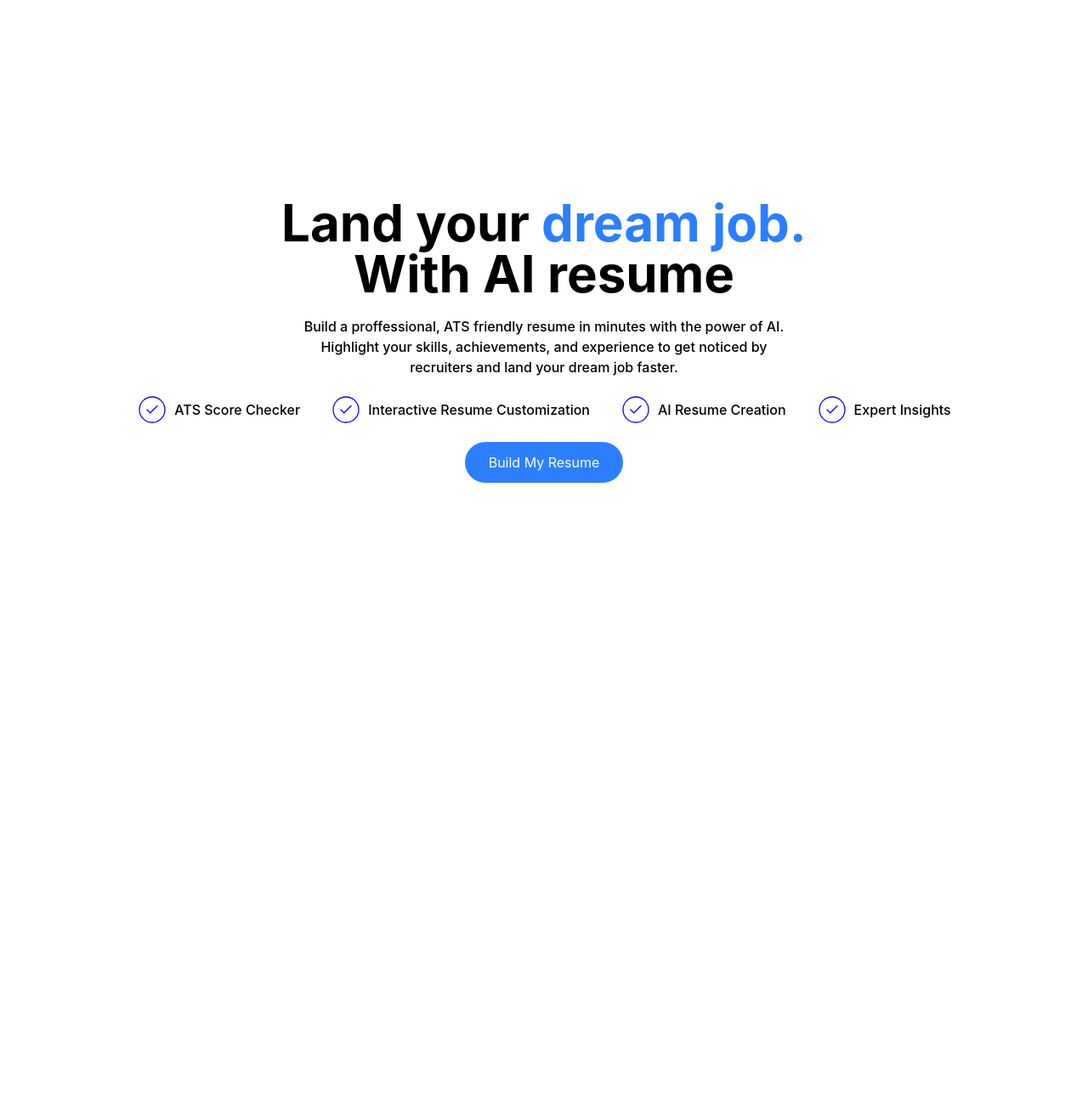
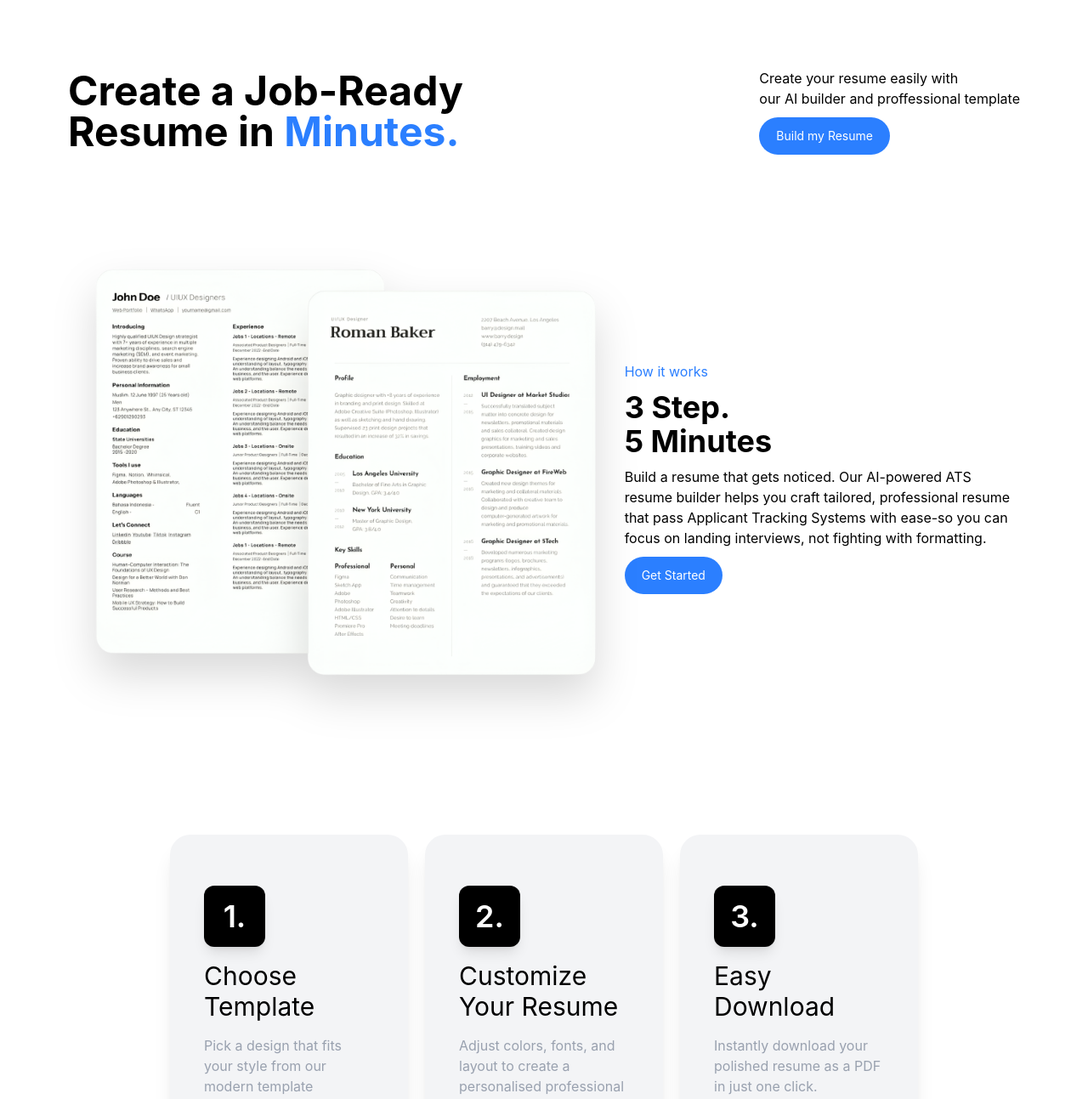
Before and after one commit to ojhaprabhanshu-ui/Minors, a React (Vite) app in the folder frontend/: page / in a window 1280 px wide. Shown: the top 1293 px of the page at 85% size. Before the commit the page ends 800 px from the top, so only its background shows below. Built offline with nearby package versions, Linux system fonts and the light colour scheme.

Commit message:
working on the second part of the home page ,half of it is done

```diff
--- a/frontend/src/App.jsx
+++ b/frontend/src/App.jsx
@@ -2,11 +2,12 @@ import Navbar from "./landing_page/home/Navbar";
 import Signup from "./landing_page/signup/Signup";
 import Login from "./landing_page/login/login_page";
 import Page_1 from "./landing_page/centre_content/Page_1";
+import Page_2 from "./landing_page/centre_content/Page_2";
 
 function App() {
   return (
     <>
-    <Page_1/>
+    <Page_2/>
     </>
   );
 }
--- /dev/null
+++ b/frontend/src/landing_page/centre_content/Page_2.jsx
@@ -0,0 +1,112 @@
+import React from "react";
+import resume from "../../resources/images/resume_img.png";
+import resume_2 from "../../resources/images/resume_img_2.jpg";
+
+const Page_2 = () => {
+  return (
+    <div className="bg-white w-screen h-max p-10 flex flex-col items-center">
+      <div className="flex items-center justify-between py-10 px-10 w-full">
+        <div>
+          <h1 className="text-5xl font-bold">
+            Create a Job-Ready
+            <br /> Resume in <span className="text-blue-500">Minutes.</span>
+          </h1>
+        </div>
+        <div className="flex flex-col gap-2.5 items-start text-xl">
+          <h1 className="text-base">
+            Create your resume easily with
+            <br /> our AI builder and proffessional template
+          </h1>
+          <button className="bg-blue-500 px-5 py-3 rounded-full text-white hover:cursor-pointer hover:bg-black active:scale-95 text-sm">
+            Build my Resume
+          </button>
+        </div>
+      </div>
+      <div className="bg-white px-10 py-20 flex items-center justify-between  ">
+        <img
+          src={resume}
+          alt=""
+          className="h-130 object-contain rounded-lg drop-shadow-2xl"
+        />
+        <div className="w-170  flex flex-col gap-2.5 items-start text-xl">
+          <h3 className="text-blue-500 text-base">How it works</h3>
+          <h1 className="text-4xl font-bold">
+            3 Step.
+            <br />5 Minutes
+          </h1>
+          <h1 className="text-base">
+            Build a resume that gets noticed. Our AI-powered ATS resume builder
+            helps you craft tailored, professional resume that pass Applicant
+            Tracking Systems with ease-so you can focus on landing interviews,
+            not fighting with formatting.{" "}
+          </h1>
+          <button className="bg-blue-500 px-5 py-3 rounded-full text-white hover:cursor-pointer hover:bg-black active:scale-95 text-sm">
+            Get Started
+          </button>
+        </div>
+      </div>
+      <div className=" flex items-center justify-between px-10 py-20 w-4/5 ">
+        <div className="bg-gray-100 h-105 w-max px-10 py-15 rounded-3xl flex flex-col gap-4 items-start justify-start group hover:bg-blue-500 shadow-xl">
+          <h1 class="flex aspect-square w-18 items-center justify-center rounded-xl font-semibold bg-black text-4xl font-black text-white shadow-lg group-hover:bg-white group-hover:text-blue-500 ">
+            1.
+          </h1>
+          <h1 className="text-3xl group-hover:text-white">
+            Choose
+            <br /> Template
+          </h1>
+          <h1 className="w-50 text-gray-400  group-hover:text-gray-200">
+            Pick a design that fits your style from our modern template
+            collection
+          </h1>
+        </div>
+        <div className="bg-gray-100 h-105  w-max px-10 py-15 rounded-3xl flex flex-col gap-4 items-start justify-star group hover:bg-blue-500 shadow-xl">
+          <h1 class="flex aspect-square w-18 items-center justify-center rounded-xl font-semibold bg-black text-4xl font-black text-white shadow-lg  group-hover:bg-white group-hover:text-blue-500">
+            2.
+          </h1>
+          <h1 className="text-3xl group-hover:text-white">
+            Customize
+            <br /> Your Resume
+          </h1>
+          <h1 className="w-50 text-gray-400 group-hover:text-gray-200">
+            Adjust colors, fonts, and layout to create a personalised
+            professional look.
+          </h1>
+        </div>
+        <div className="bg-gray-100 h-105 w-max px-10 py-15 rounded-3xl flex flex-col gap-4 items-start justify-start group hover:bg-blue-500 shadow-xl">
+          <h1 class="flex aspect-square w-18 items-center justify-center rounded-xl font-semibold bg-black text-4xl font-black text-white shadow-lg  group-hover:bg-white group-hover:text-blue-500">
+            3.
+          </h1>
+          <h1 className="text-3xl group-hover:text-white">
+            Easy
+            <br /> Download
+          </h1>
+          <h1 className="w-50 text-gray-400 group-hover:text-gray-200">
+            Instantly download your polished resume as a PDF in just one click.
+          </h1>
+        </div>
+      </div>
+      <div className=" px-10 py-20 flex items-center justify-between  ">
+        <div className="w-170  flex flex-col gap-2.5 items-start text-xl">
+          <h3 className="text-blue-500 ">TARGETED RESUME</h3>
+          <h1 className="text-3xl font-bold">
+            GET RESUME
+            <br /> <span>TAILORED</span> FOR JOB.
+          </h1>
+          <h1 className="text-base">
+          Paste any job description, and our AI will highlight the right keyword and skills.Instantly generate a tailored resume that matches the role and improve your chanches of landing an interview.{" "}
+          </h1>
+          <button className="bg-blue-100 px-7 py-3 rounded-md text-blue-500 border-2 border-blue-500 hover:cursor-pointer hover:bg-black hover:text-white hover:border-white  active:scale-95 text-sm shadow-lg shadow-blue-100">
+            Targeted Resume
+          </button>
+        </div>
+        <img
+          src={resume_2}
+          alt=""
+          className="h-130 object-contain rounded-lg "
+        />
+      </div>
+    </div>
+  );
+};
+
+export default Page_2;
```
Also changed, not shown: frontend/src/resources/images/resume_img.png (added), frontend/src/resources/images/resume_img_2.jpg (added).
